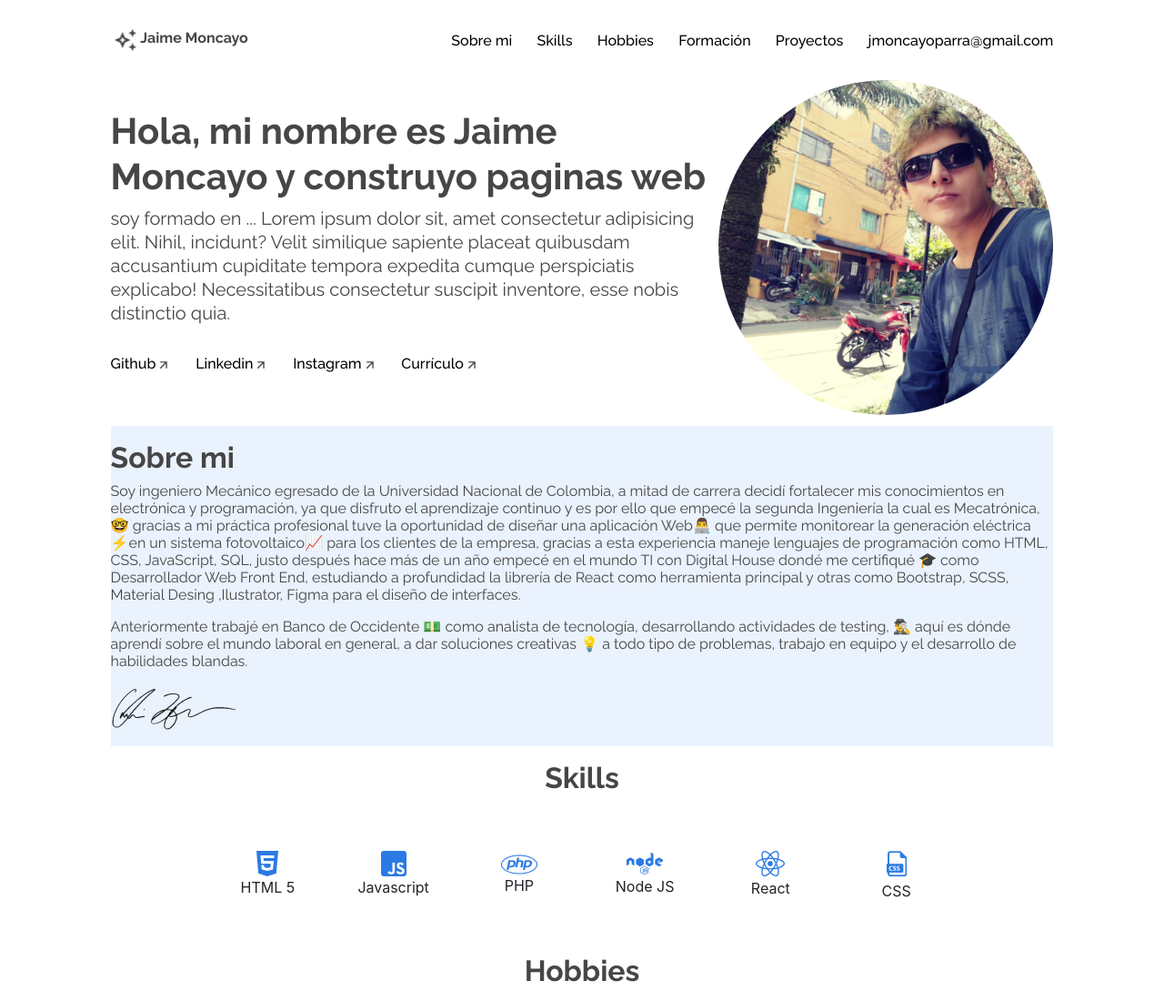
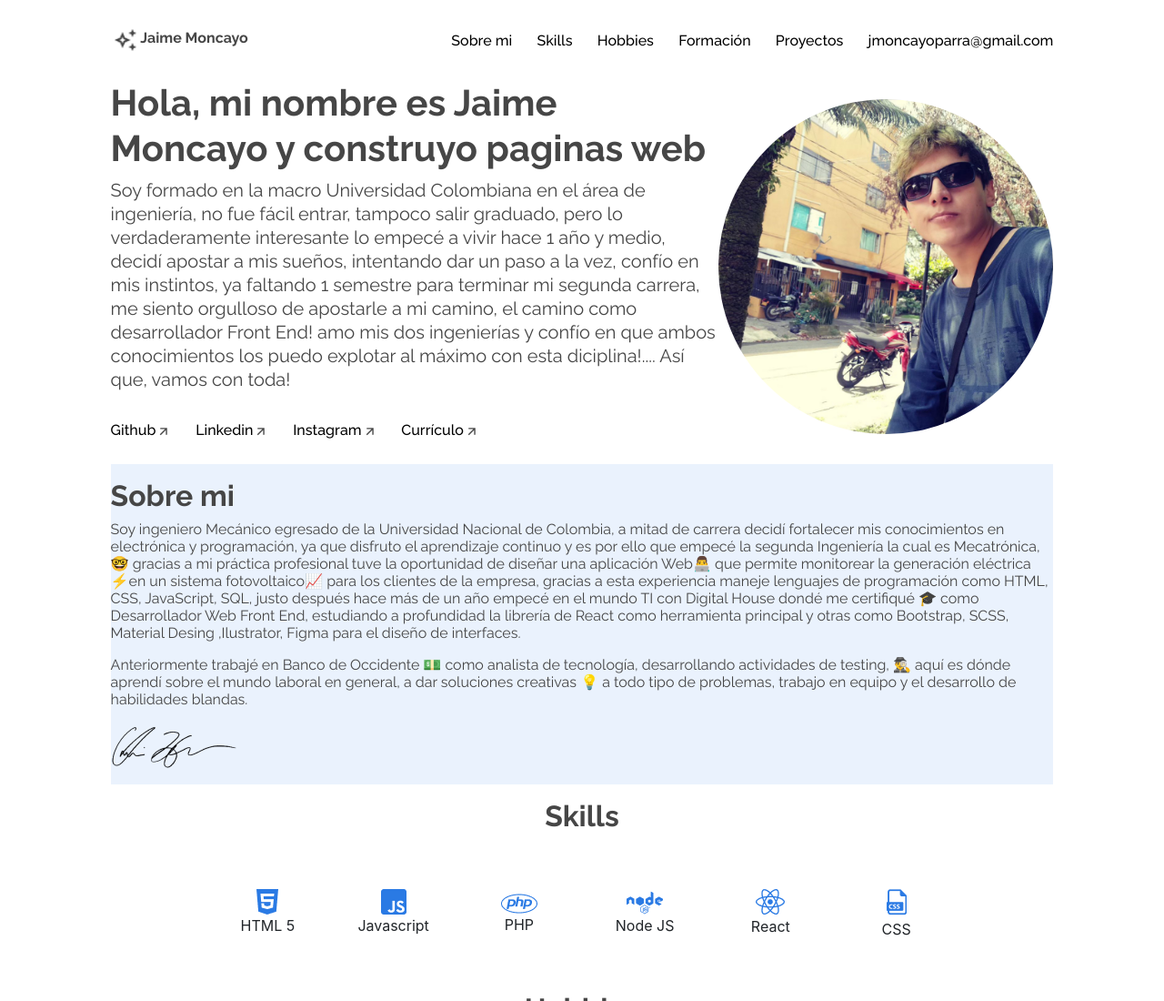
Before and after one commit to JaimeIngenia/Portafolio_version_oracle, a plain HTML site: page index.html in a window 1280 px wide. Shown: the top 1100 px of the page at 91% size. Drawn offline with nearby package versions, Linux system fonts and the light colour scheme.

Commit message:
frase cliché

```diff
--- a/index.html
+++ b/index.html
@@ -53,7 +53,7 @@
         <div class="title__div">
             <div class="title__container">
                 <h2 class="title__bio">Hola, mi nombre es Jaime Moncayo y construyo paginas web</h2>
-                <h3 class="title__subsection">soy formado en ... Lorem ipsum dolor sit, amet consectetur adipisicing elit. Nihil, incidunt? Velit similique sapiente placeat quibusdam accusantium cupiditate tempora expedita cumque perspiciatis explicabo! Necessitatibus consectetur suscipit inventore, esse nobis distinctio quia.</h3>
+                <h3 class="title__subsection">Soy formado en la macro Universidad Colombiana en el área de ingeniería, no fue fácil entrar, tampoco salir graduado, pero lo verdaderamente interesante lo empecé a vivir hace 1 año y medio, decidí apostar a mis sueños,  intentando dar un paso a la vez, confío en mis instintos, ya faltando 1 semestre para terminar mi segunda carrera, me siento orgulloso de apostarle a mi camino, el camino como desarrollador Front End! amo mis dos ingenierías y confío en que ambos conocimientos los puedo explotar al máximo con esta diciplina!.... Así que, vamos con toda!</h3>
                 <ul class="title__network">
                     <!-- Pon los enlaces de tus redes sociales favoritas -->
                     <li class="title__network__item">
```
